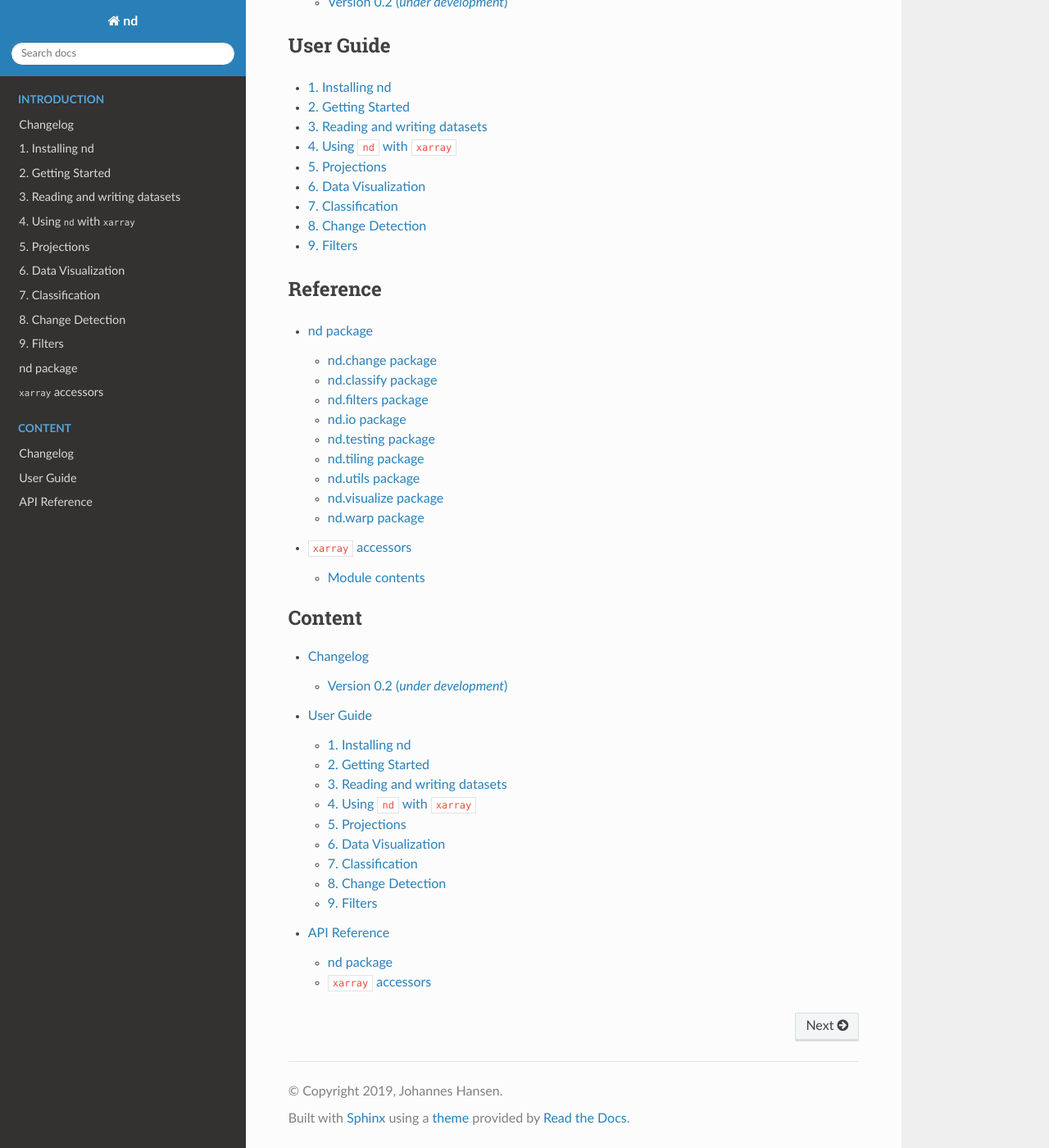
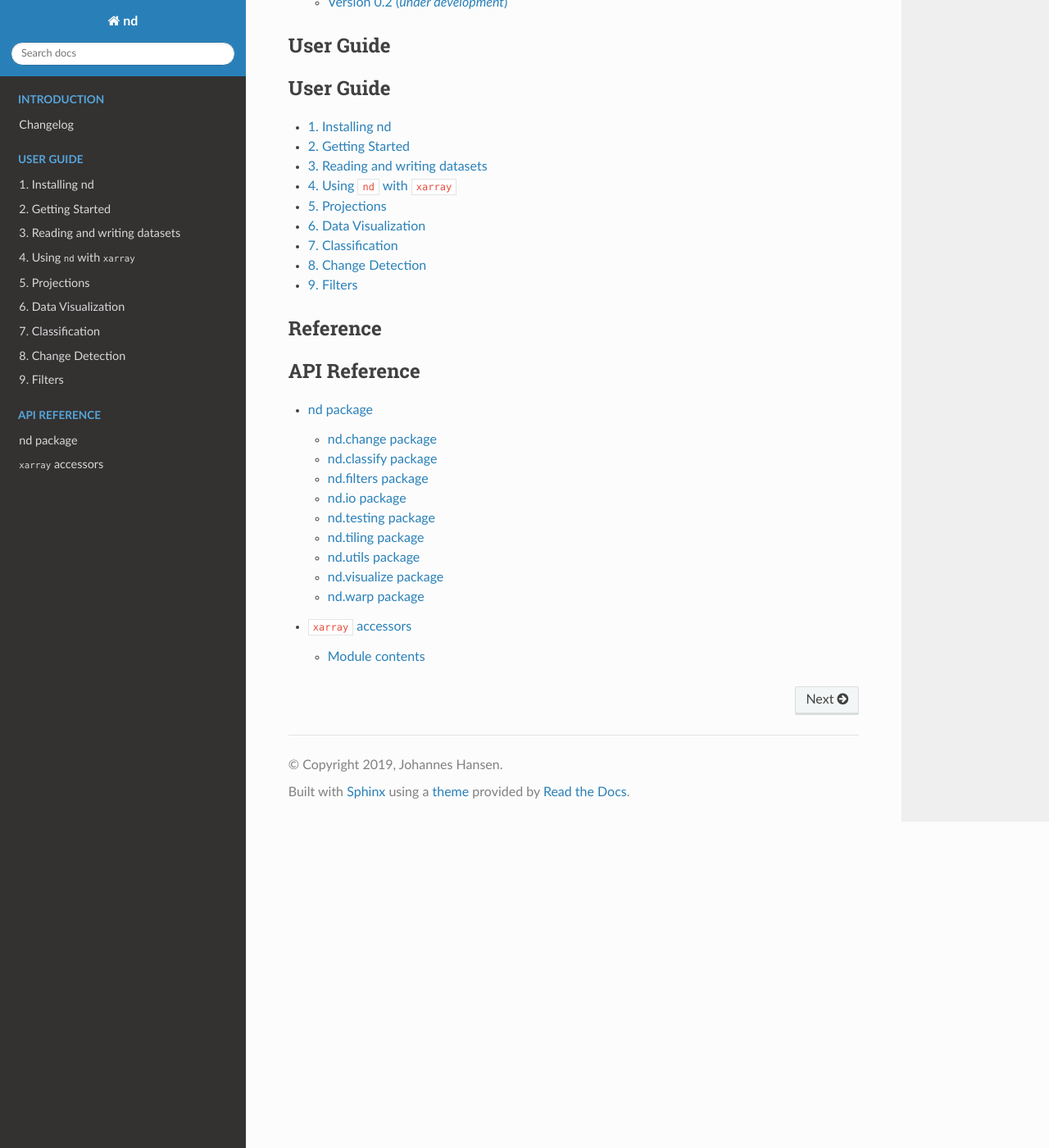
Before and after one commit to jnhansen/nd, a Sphinx documentation site: the page built from doc/index.rst, in a window 1280 px wide and 1400 px high, scrolled down 1326 px. Shown: the whole window at 82% size. Built offline with Sphinx 7.4.7 and the Read the Docs theme 2.0.0, drawn with Linux system fonts in a browser that asks for light colours; the version number could not be read and is left out.

Commit message:
restructure docs

```diff
--- a/doc/index.rst
+++ b/doc/index.rst
@@ -68,17 +69,9 @@
 ---------
 
 .. toctree::
+   :caption: API Reference
    :maxdepth: 2
 
    api/nd
 
    api/xarray
-
-
-.. toctree::
-   :maxdepth: 2
-   :caption: Content
-
-   changelog
-   user_guide
-   reference
```
Also changed, not shown: other parts of doc/index.rst (+1 -0 lines).
